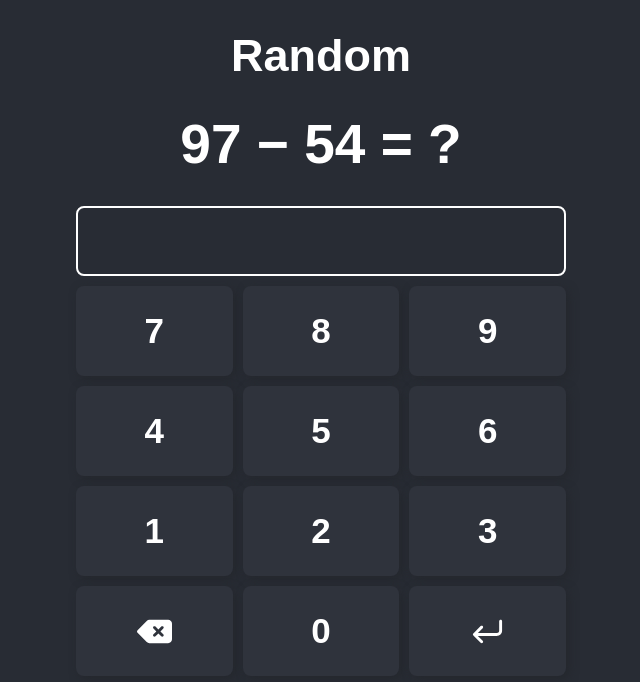
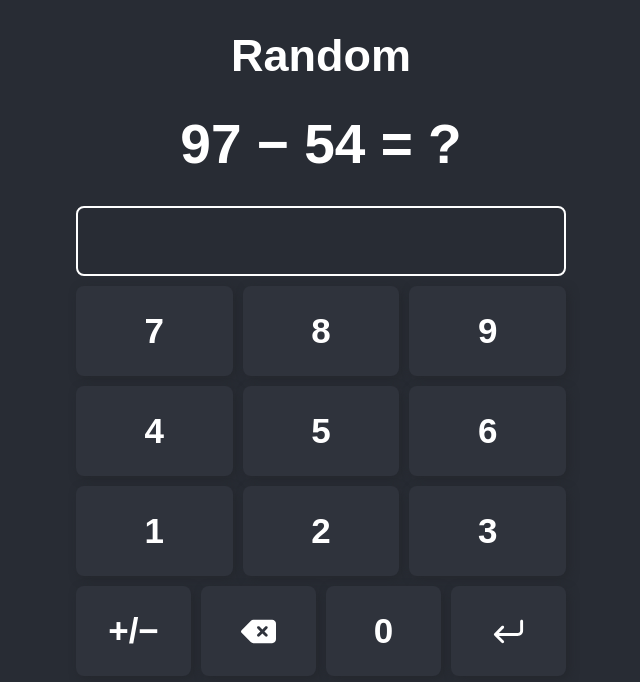
Before and after one commit to Ricardo-Santoyo/numbers, a React (Create React App) app: page /subtract/random in a window 1280 px wide. Shown: the top 682 px of the page, without its empty margins (319-959 px from the left). Built offline with nearby package versions, Linux system fonts and the light colour scheme; the HTML template or start-up script is replaced by a standard one.

Commit message:
added +/- button to Numpad component/

```diff
--- a/src/components/Numpad.js
+++ b/src/components/Numpad.js
@@ -30,6 +30,7 @@ function Numpad(props) {
       </div>
 
       <div className="Numpad">
+        {props.sign === "−" ? <span>+/−</span> : null}
         <span onClick={() => handleClick("del")}><DeleteIcon /></span>
         <span onClick={() => handleClick(0)}>0</span>
         <span onClick={props.checkResponse}><EnterIcon /></span>
--- a/src/components/Random.js
+++ b/src/components/Random.js
@@ -41,7 +41,7 @@ function Random(props) {
       <div className="Input">
         <h2>{input}</h2>
       </div>
-      <Numpad input={input} setInput={setInput} checkResponse={checkResponse} />
+      <Numpad input={input} setInput={setInput} checkResponse={checkResponse} sign={props.sign} />
       {input === "Correct" ? <Correct /> : null}
       {input === "Incorrect" ? <Incorrect /> : null}
     </div>
```
